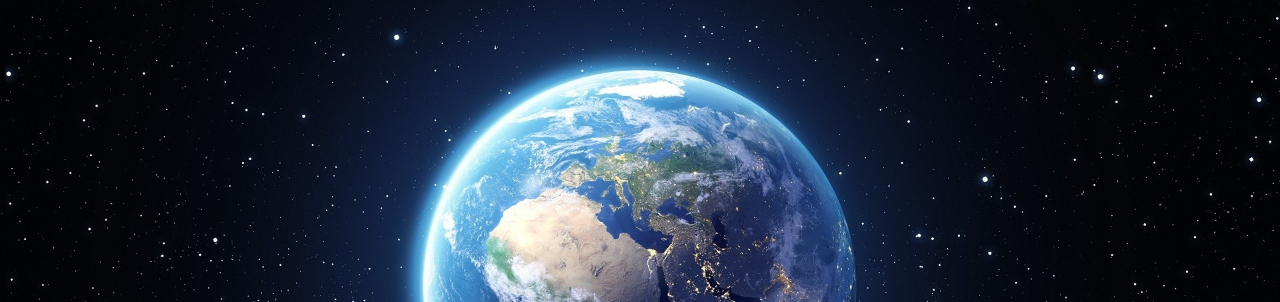
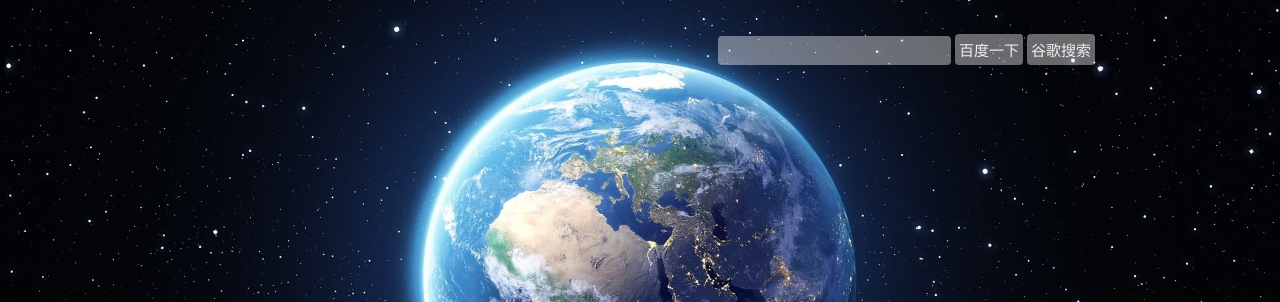
Before and after one commit to Linliangtao/Bookmarks, a plain HTML site: page index.html in a window 1280 px wide. Shown: the top 302 px of the page. Drawn offline with Linux system fonts and the light colour scheme.

Commit message:
加一个百度搜索css

```diff
--- a/index.html
+++ b/index.html
@@ -1,10 +1,21 @@
 <!DOCTYPE html>
 <html lang="zh-hans">
 <head>
-     <title>键盘导航</title>
+    <meta charset="UTF-8">
+    <title>键盘导航</title>
     <link rel="stylesheet" href="./style.css">
+    <base target="_blank">
 </head>
 <body>
+    <header class="top">
+		<div class="top_in clearfix">
+			<div class="right">
+				<input type="text">
+				<input type="button" value="百度一下">
+				<input type="button" value="谷歌搜索">
+			</div>
+		</div>
+	</header>
     <main>
         <div class="wrapper" id="mainA"></div>
     </main>
--- a/style.css
+++ b/style.css
@@ -2,9 +2,39 @@ body{
     background:grey url(./img/wall.jpg)no-repeat center center;
     background-size:cover;
     height:100%;
+    margin:0;
+	overflow: hidden;
+}
+.clearfix::after{
+	content: '';
+	display: block;
+	clear:both;
+}
+.top{
+    height:96px;
+	overflow: hidden;
+}
+.top_in{
+	max-width:910px;
+	margin:0 auto;
+}
+.top_in .right{
+	float: right;
+	padding-top: 34px;
+}
+.top_in .right input{
+	background: rgba(255,255,255, 0.4);;
+	border: none;
+	font-size: 15px;
+	border-radius: 4px;
+	color: #EEEEEE;
+	padding: 5px 4px;
+}
+.top_in .right input[type=text]{
+	padding: 6px 17px;
 }
 main{
-    height: 100vh;
+    height:  calc(100vh - 96px);;
     text-align: center;
     display: flex;
     align-items: center;
```
